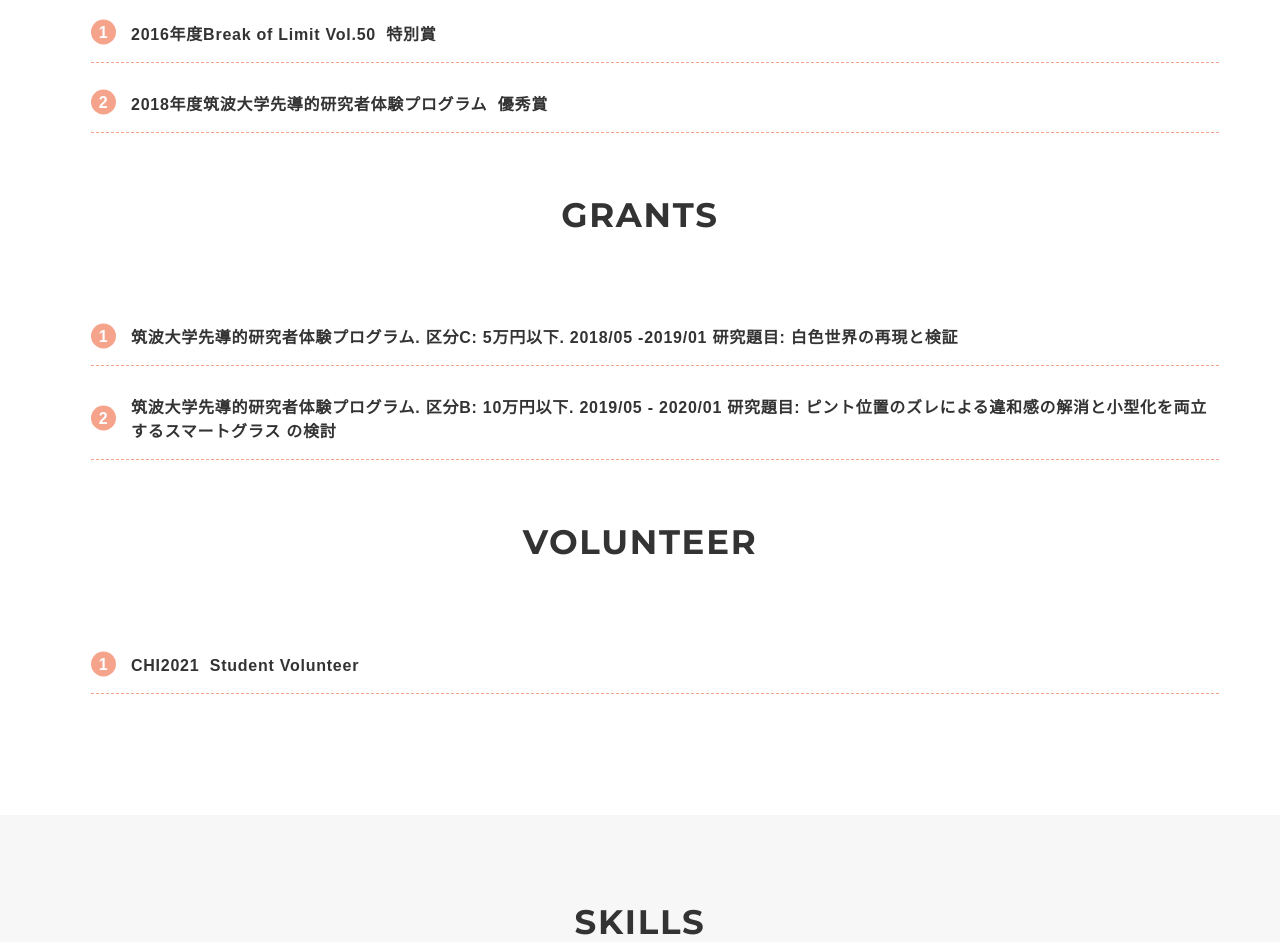
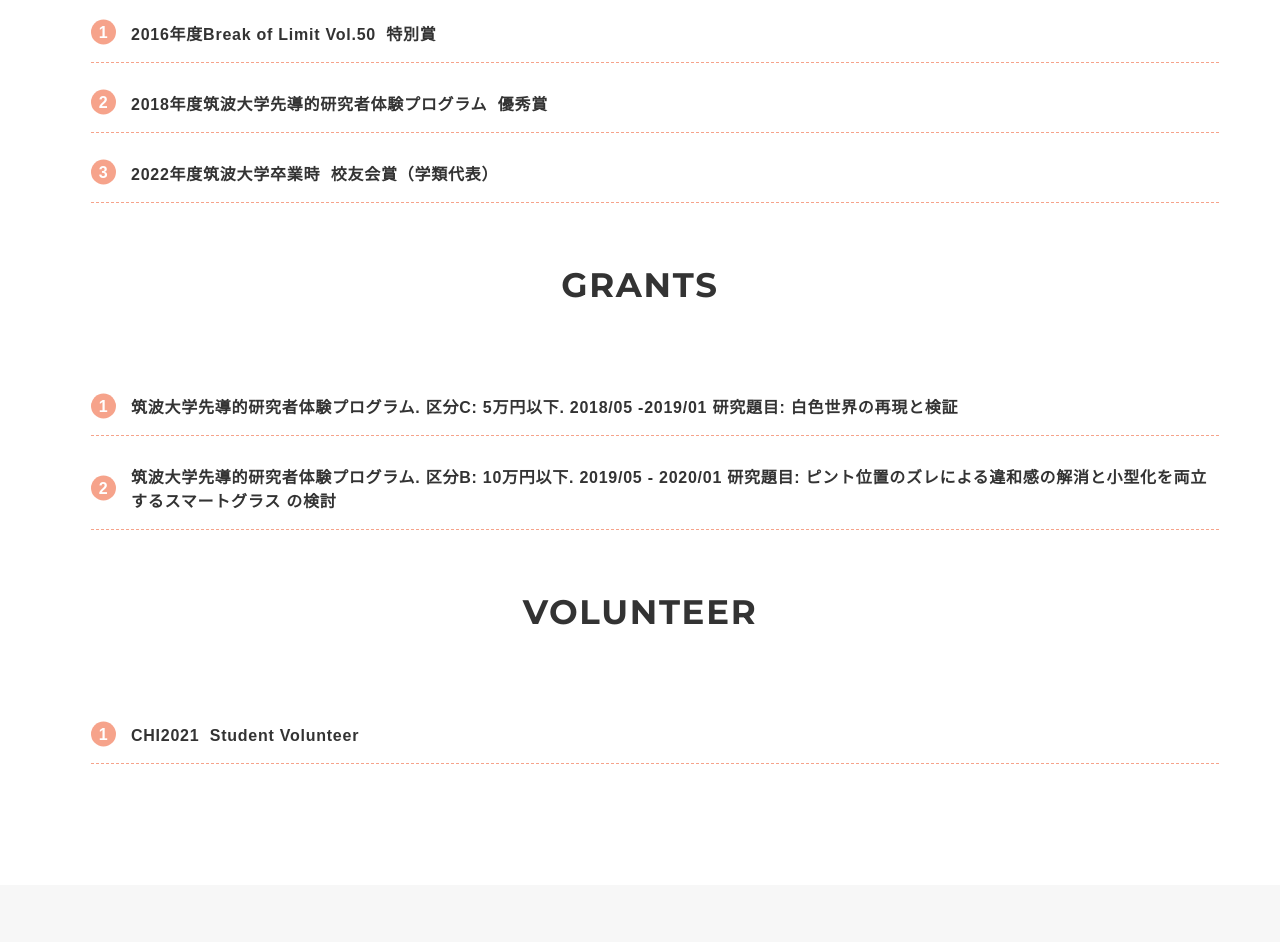
Before and after one commit to atarapi/yuiatarashi, a plain HTML site: page index.html in a window 1280 px wide. Shown: the part 3408-4350 px from the top of the page. Drawn offline with nearby package versions, Linux system fonts and the light colour scheme.

Commit message:
achievement 校友会賞の追加

```diff
--- a/index.html
+++ b/index.html
@@ -165,6 +165,7 @@
               <ol class="publication-list">
                 <li>2016年度Break of Limit Vol.50&nbsp;&nbsp;特別賞</li>
                 <li>2018年度筑波大学先導的研究者体験プログラム&nbsp;&nbsp;優秀賞</li>
+                <li>2022年度筑波大学卒業時&nbsp;&nbsp;校友会賞（学類代表）</li>
               </ol>
             <h2 class="title">GRANTS</h2>
             <ol class="publication-list">
```
